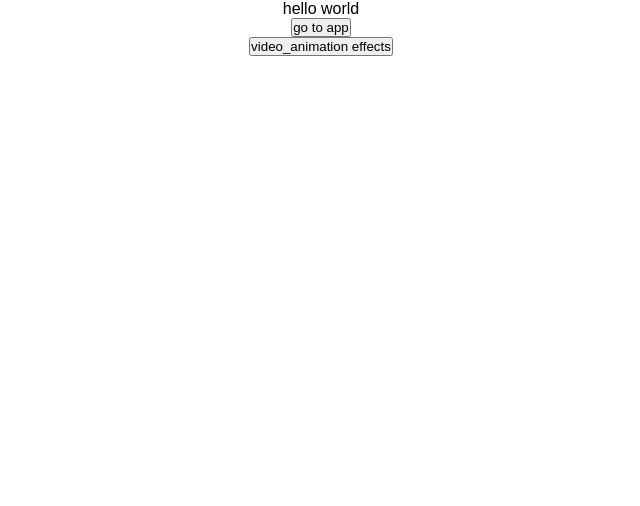
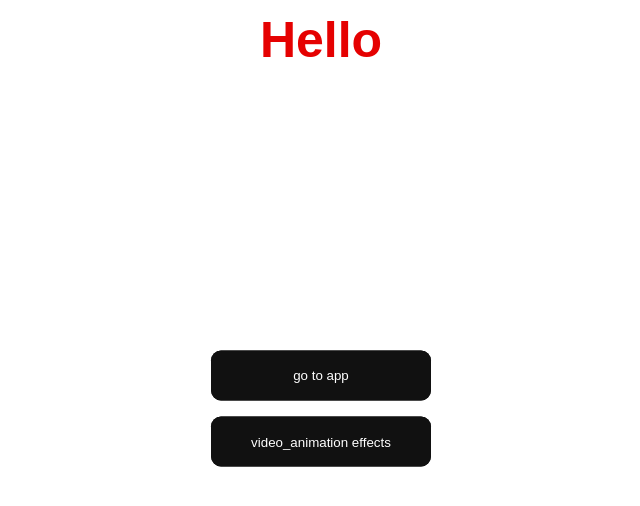
Before and after one commit to Sam2636/parallelx-effect, a React (Create React App) app in the folder react-parallex/: page / in a window 1280 px wide. Shown: the top 506 px of the page, without its empty margins (319-959 px from the left). Built offline with nearby package versions, Linux system fonts and the light colour scheme.

Commit message:
hover button effects

```diff
--- a/react-parallex/src/pages/animation/animation.css
+++ b/react-parallex/src/pages/animation/animation.css
@@ -13,3 +13,80 @@
     border-radius: 20px;
     font-size: 50px;
   }
+
+  .hello{
+    position: absolute;
+    top: 50%;
+    left: 50%;
+    transform: translate(-50%, -50%);
+    color: white;
+    font-size: 50px;
+  }
+
+  .glow-on-hover {
+    width: 220px;
+    height: 50px;
+    border: none;
+    outline: none;
+    color: #fff;
+    background: #111;
+    cursor: pointer;
+    position: relative;
+    z-index: 0;
+    border-radius: 10px;
+}
+
+.glow-on-hover:before {
+    content: '';
+    background: linear-gradient(45deg, #ff0000, #ff7300, #fffb00, #48ff00, #00ffd5, #002bff, #7a00ff, #ff00c8, #ff0000);
+    position: absolute;
+    top: -2px;
+    left:-2px;
+    background-size: 400%;
+    z-index: -1;
+    filter: blur(5px);
+    width: calc(100% + 4px);
+    height: calc(100% + 4px);
+    animation: glowing 20s linear infinite;
+    opacity: 0;
+    transition: opacity .3s ease-in-out;
+    border-radius: 10px;
+}
+
+.glow-on-hover:active {
+    color: #000
+}
+
+.glow-on-hover:active:after {
+    background: transparent;
+}
+
+.glow-on-hover:hover:before {
+    opacity: 1;
+}
+
+.glow-on-hover:after {
+    z-index: -1;
+    content: '';
+    position: absolute;
+    width: 100%;
+    height: 100%;
+    background: #111;
+    left: 0;
+    top: 0;
+    border-radius: 10px;
+}
+
+@keyframes glowing {
+    0% { background-position: 0 0; }
+    50% { background-position: 400% 0; }
+    100% { background-position: 0 0; }
+}
+.hi{
+    position: absolute;
+    top: 5%;
+    left: 50%;
+    transform: translate(-50%, -50%);
+    color: rgb(229, 1, 1);
+    font-size: 50px;
+  }
--- a/react-parallex/src/pages/animation/animationfile.js
+++ b/react-parallex/src/pages/animation/animationfile.js
@@ -7,22 +7,25 @@ function Animation() {
   const navigate = useNavigate();
   return (
     // <div class="zoom"><img src='uni'></img>
-    <div>hello world
+    <>
+      <h1 class="hi"> Hello </h1>
+      <div class="hello">
         <div>
-        <button onClick={() => {
+          <button class="glow-on-hover" onClick={() => {
             navigate('/app');
           }}
           >
           go to app</button>
         </div>
         <div>
-        <button onClick={() => {
+          <button class="glow-on-hover" onClick={() => {
             navigate('/video_animation');
           }}
           >
           video_animation effects</button>
         </div>
-    </div>  //</div>
+      </div>
+    </>
 
   );
 }
```
Lines whose indentation alone changed are shown as unchanged.
